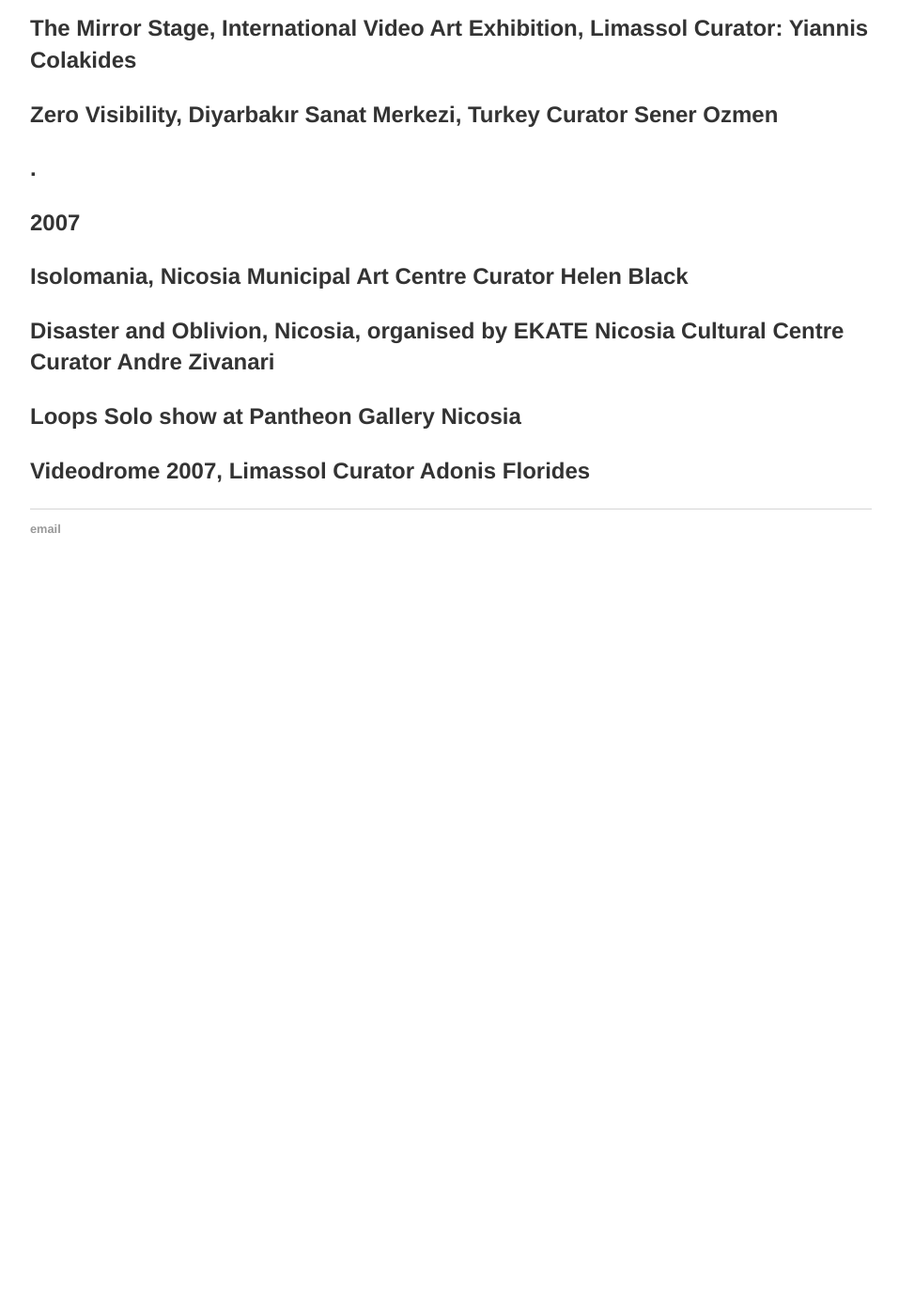
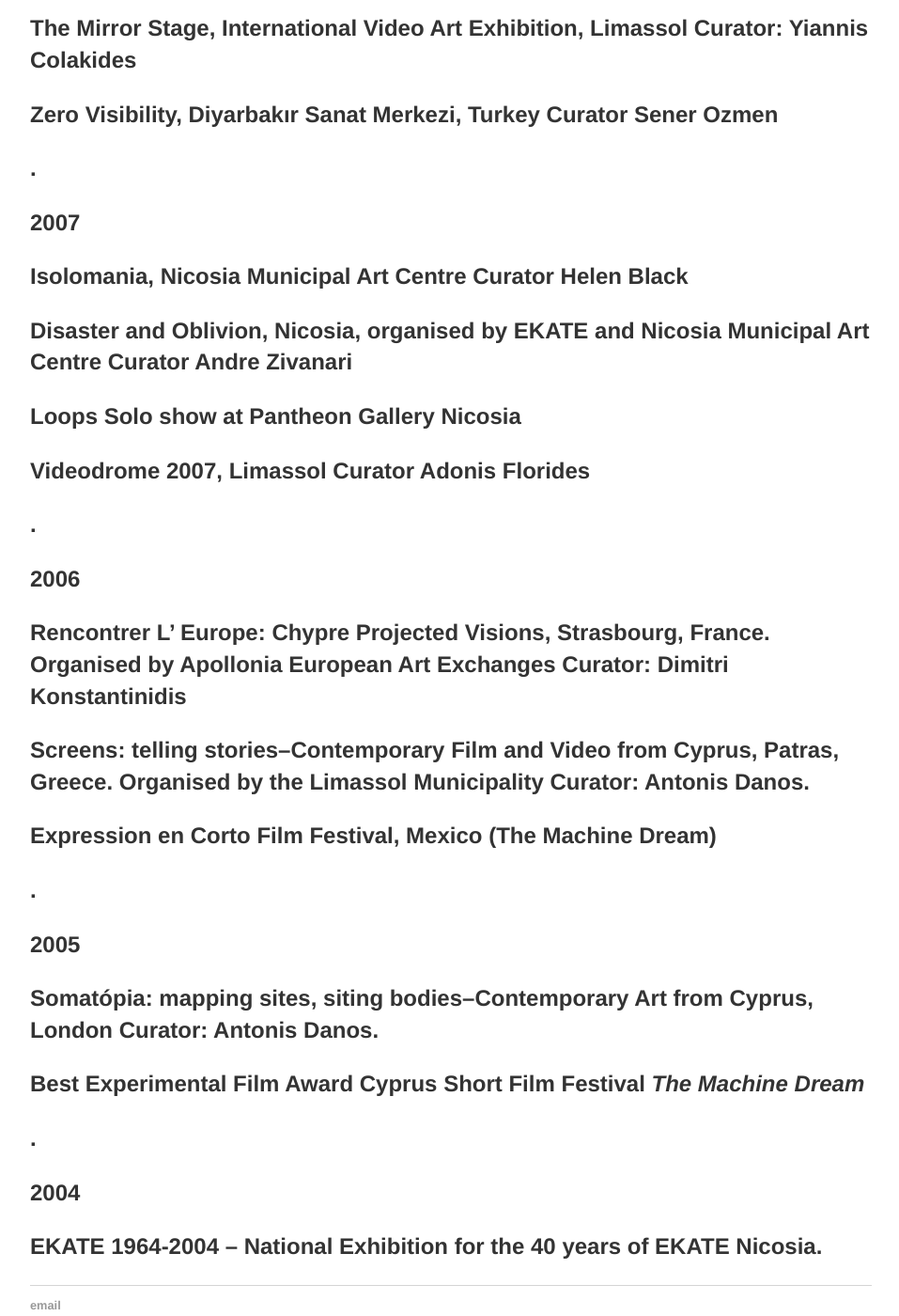
Before and after one commit to YiannosEconomou/Yiannos-E.net, a Jekyll site: the page built from cv.html, in a window 1280 px wide and 1400 px high, scrolled down 4897 px. Shown: the whole window at 94% size, without its empty margins (160-1117 px from the left). Built offline with Jekyll 4.4.1, drawn with Linux system fonts in a browser that asks for light colours; before the commit the page ends 5527 px from its top, so only the background shows below that.

Commit message:
Update cv.html

```diff
--- a/cv.html
+++ b/cv.html
@@ -101,9 +101,22 @@
 	<p>
 		<b><strong>2007</b></strong>
 	<p><b>Isolomania, Nicosia Municipal Art Centre</b> Curator Helen Black
-	<p><b>Disaster and Oblivion, Nicosia, organised by EKATE Nicosia Cultural Centre</b> Curator Andre Zivanari
+	<p><b>Disaster and Oblivion, Nicosia, organised by EKATE and Nicosia Municipal Art Centre</b> Curator Andre Zivanari
 <p><b>Loops Solo show at Pantheon Gallery Nicosia
-	<p><b>Videodrome 2007, Limassol </c> Curator Adonis Florides
+	<p><b>Videodrome 2007, Limassol </b> Curator Adonis Florides
+<p>.
+<p><b><strong>2006</b></strong>
+<p><b>Rencontrer L’ Europe: Chypre Projected Visions, Strasbourg, France. Organised by Apollonia European Art Exchanges</b> Curator: Dimitri Konstantinidis
+<p><b>Screens: telling stories–Contemporary Film and Video from Cyprus, Patras, Greece. Organised by the Limassol Municipality</b> Curator: Antonis Danos.
+	<p><b>Expression en Corto Film Festival, Mexico </b> (The Machine Dream)
+<p>.
+<p><b><strong>2005</b></strong>
+	<p><b>Somatópia: mapping sites, siting bodies–Contemporary Art from Cyprus, London</b> Curator: Antonis Danos.
+	<p><b> Best Experimental Film Award Cyprus Short Film Festival </b> <i>The Machine Dream</i>
+	<p>.
+	<p><b><strong>2004</b></strong>
+	<p>EKATE <b>1964-2004 – National Exhibition for the 40 years of EKATE</b> Nicosia.
+
 
 
 
```
